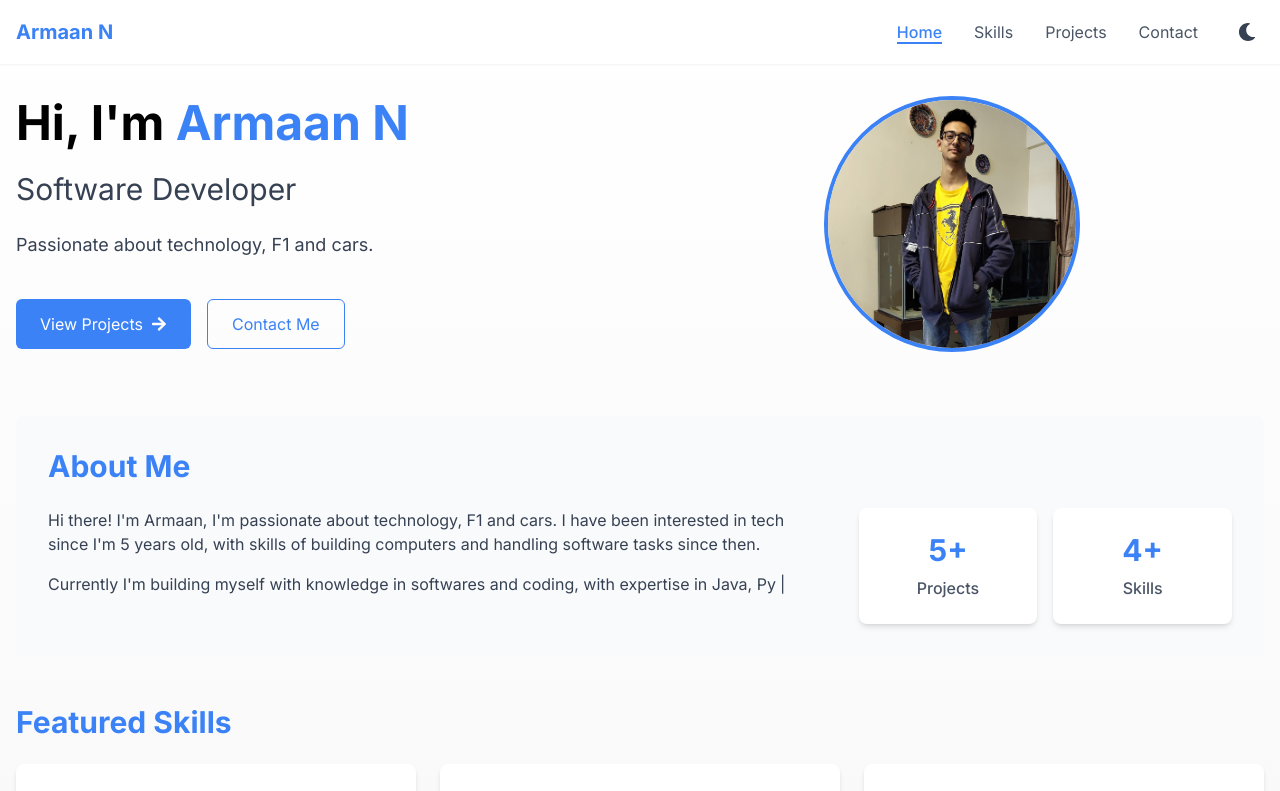
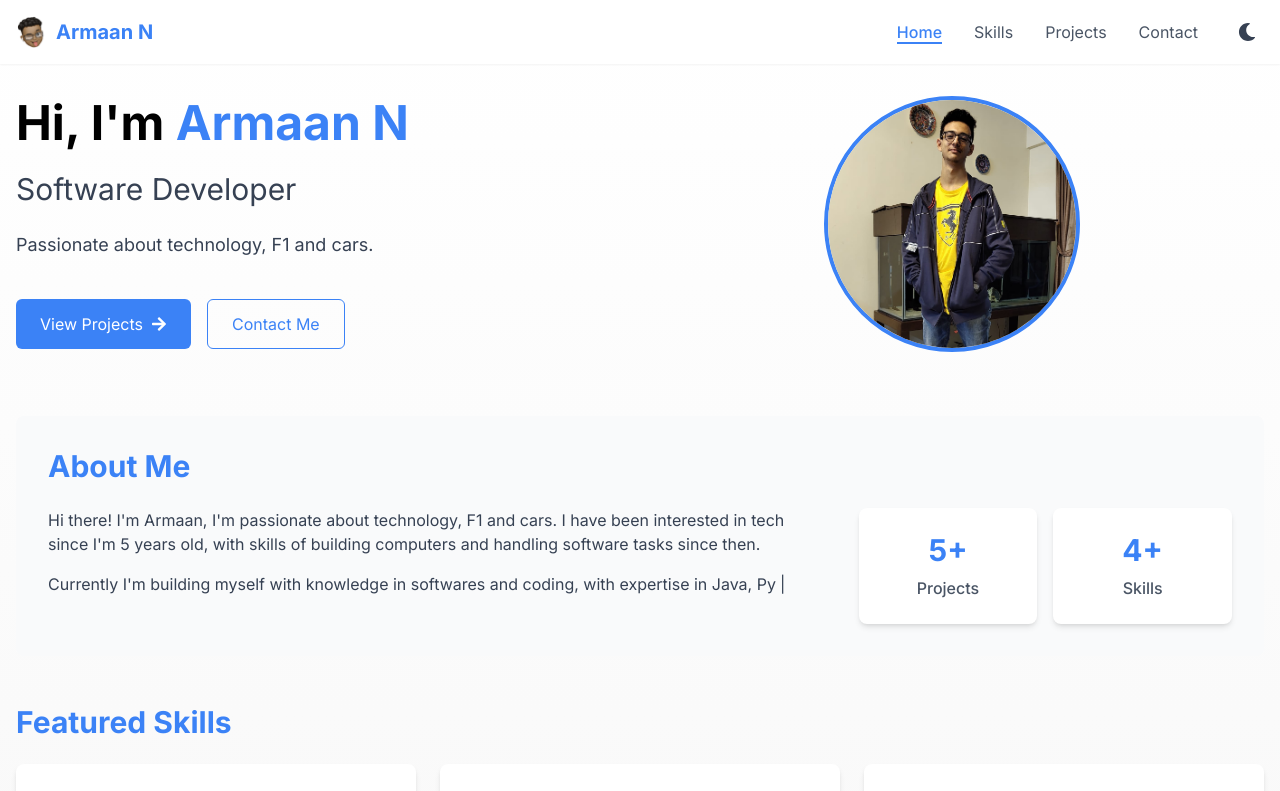
Before and after one commit to Armaan4477/Portfolio, a Next.js app: page / in a window 1280 px wide. Shown: the top 791 px of the page. Built offline with nearby package versions, Linux system fonts and the light colour scheme.

Commit message:
added icon to navbar

```diff
--- a/src/components/Navbar.js
+++ b/src/components/Navbar.js
@@ -1,14 +1,70 @@
 'use client'
 
 import Link from 'next/link';
+import Image from 'next/image';
 import { usePathname } from 'next/navigation';
-import { useState } from 'react';
+import { useState, useEffect, useRef } from 'react';
 import { FaBars, FaTimes } from 'react-icons/fa';
 import ThemeToggle from './ThemeToggle';
 
 export default function Navbar() {
   const pathname = usePathname();
   const [isMenuOpen, setIsMenuOpen] = useState(false);
+  const [isLoaded, setIsLoaded] = useState(false);
+  const [isHovering, setIsHovering] = useState(false);
+  const [hoverDuration, setHoverDuration] = useState(0);
+  const [isSpinning, setIsSpinning] = useState(false);
+  const [spinSpeed, setSpinSpeed] = useState(0);
+  const hoverTimerRef = useRef(null);
+
+  // Add effect to trigger animation after component mounts
+  useEffect(() => {
+    setIsLoaded(true);
+  }, []);
+
+  // Handle hover duration and spin animation
+  useEffect(() => {
+    if (isHovering) {
+      hoverTimerRef.current = setInterval(() => {
+        setHoverDuration(prev => {
+          const newDuration = prev + 0.1;
+
+          // Start spinning after 5 seconds
+          if (newDuration >= 5 && !isSpinning) {
+            setIsSpinning(true);
+          }
+
+          // Increase spin speed the longer the hover
+          if (newDuration >= 5) {
+            // Calculate speed based on how long past 5 seconds
+            // (capped at a reasonable maximum speed)
+            const newSpeed = Math.min(20, (newDuration - 5) / 2);
+            setSpinSpeed(newSpeed);
+          }
+
+          return newDuration;
+        });
+      }, 100);
+    } else {
+      clearInterval(hoverTimerRef.current);
+      setHoverDuration(0);
+      setIsSpinning(false);
+      setSpinSpeed(0);
+    }
+
+    return () => {
+      clearInterval(hoverTimerRef.current);
+    };
+  }, [isHovering]);
+
+  // Generate dynamic spin animation style
+  const getSpinStyle = () => {
+    if (!isSpinning) return {};
+
+    return {
+      animation: `spin ${Math.max(5 - spinSpeed * 0.2, 0.5)}s linear infinite`,
+    };
+  };
 
   const navLinks = [
     { name: 'Home', path: '/' },
@@ -20,11 +76,37 @@ export default function Navbar() {
   const isActive = (path) => pathname === path;
 
   return (
+    <>
+      <style jsx global>{`
+        @keyframes spin {
+          from { transform: rotate(0deg); }
+          to { transform: rotate(360deg); }
+        }
+      `}</style>
+
       <nav className="bg-white dark:bg-gray-800 shadow-xs sticky top-0 z-10 transition-colors">
         <div className="container mx-auto px-4">
           <div className="flex justify-between items-center h-16">
-          <Link href="/" className="text-xl font-bold text-primary dark:text-blue-400">
+            <Link
+              href="/"
+              className="flex items-center group"
+              onMouseEnter={() => setIsHovering(true)}
+              onMouseLeave={() => setIsHovering(false)}
+            >
+              <div className={`transform transition-all duration-500 ${isLoaded ? 'translate-x-0 opacity-100' : '-translate-x-4 opacity-0'}`}>
+                <Image
+                  src="/projects/icon.png"
+                  alt="Personal Icon"
+                  width={32}
+                  height={32}
+                  className={`mr-2 transition-transform duration-300 ${!isSpinning ? 'group-hover:rotate-6 group-hover:scale-110' : ''}`}
+                  style={getSpinStyle()}
+                />
+              </div>
+              <span className={`text-xl font-bold text-primary dark:text-blue-400 transition-all duration-500 ${isLoaded ? 'translate-x-0 opacity-100' : '-translate-x-4 opacity-0'} group-hover:text-blue-600 dark:group-hover:text-blue-300`}>
                 Armaan N
+                {isSpinning && <span className="text-xs ml-1">🌀</span>}
+              </span>
             </Link>
 
             {/* Desktop Navigation */}
@@ -90,5 +172,6 @@ export default function Navbar() {
           )}
         </div>
       </nav>
+    </>
   );
 }
```
Also changed, not shown: public/projects/icon.png (added). Lines whose indentation alone changed are shown as unchanged.
